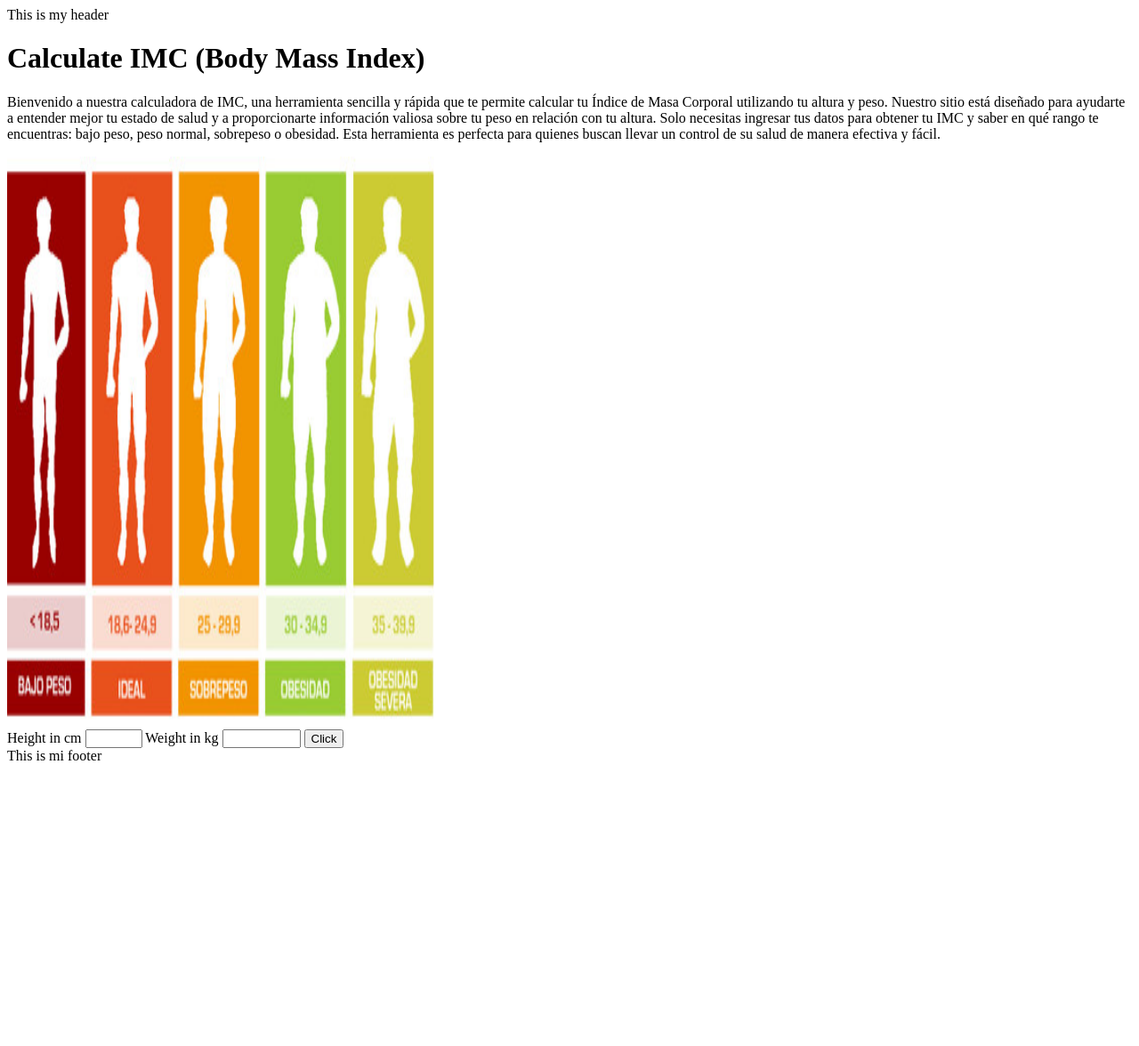
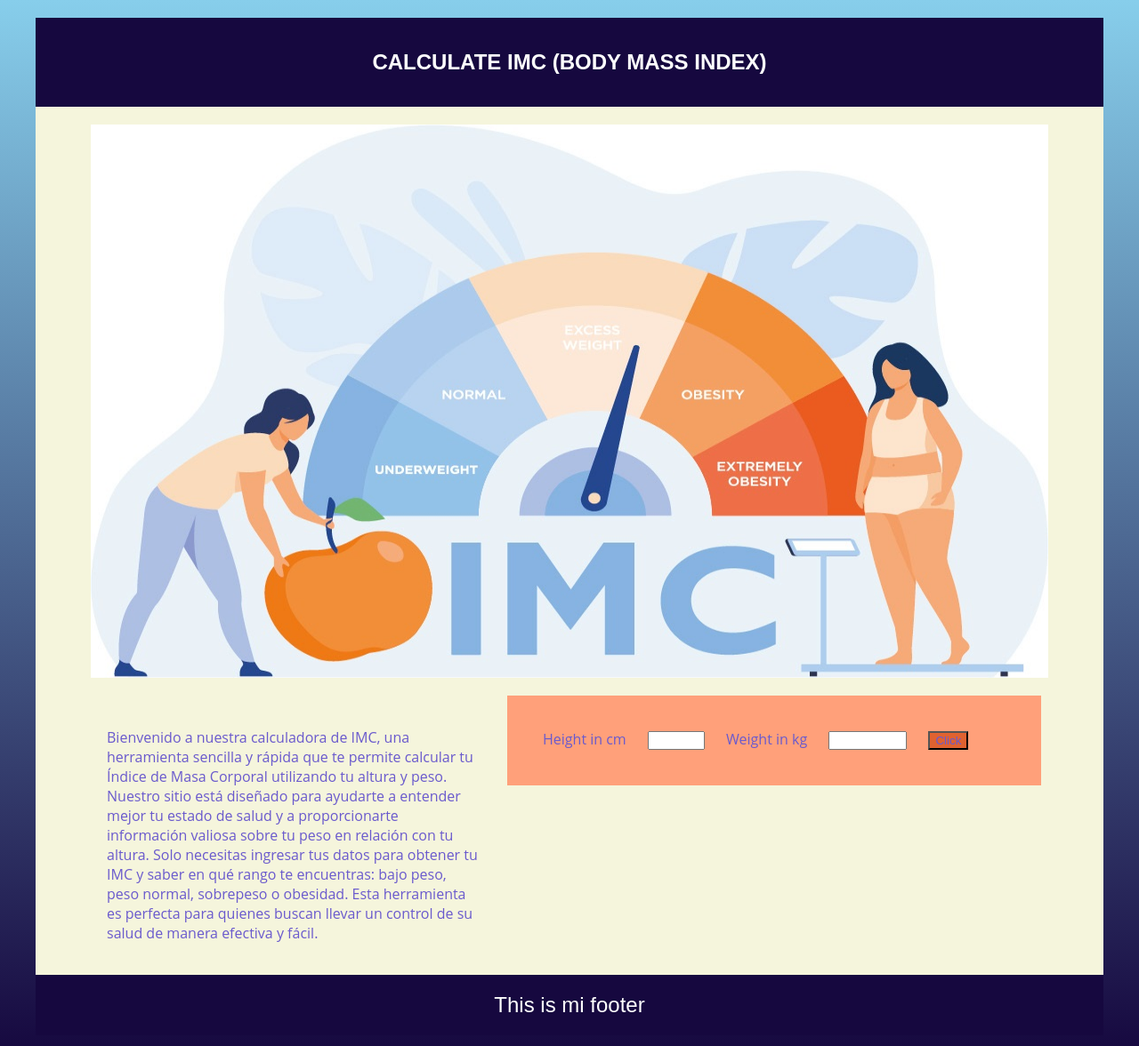
Before and after one commit to MSOR03/CalculatorIMC, a plain HTML site: page index.html in a window 1280 px wide. Shown: the whole page at 89% size. Before the commit the page ends 867 px from the top, so only its background shows below. Drawn offline with Linux system fonts and the light colour scheme.

Commit message:
I improved desing

```diff
--- a/index.html
+++ b/index.html
@@ -6,30 +6,47 @@
     <title>IMC</title>
     <meta charset="UTF-8">
     <meta name="viewport" content="width=device-width, initial-scale=1.0">
+    <link rel="stylesheet" href="style.css">
+
 </head>
 
 <body>
-    <header class="myheader">
-        This is my header
+    <div class="container-header">
+        <header>
+            <h1 class="title">CALCULATE IMC (BODY MASS INDEX)</h1>
         </header>
-    <div>
-        <main>
-            <h1 class="title">Calculate IMC (Body Mass Index)</h1>
+    </div>
 
-            <p class="description">Bienvenido a nuestra calculadora de IMC, una herramienta sencilla y rápida que te
+    <div class="container-main">
+        <img src="Images\back2.jpg" alt="Missing picture" height="622" width="1076" class="center-image"></img>
+    </div>
+    <div class="container">
+        <div class="column1">
+            <p class="description">Bienvenido a nuestra calculadora de IMC, una herramienta sencilla y rápida
+                que te
                 permite
-                calcular tu Índice de Masa Corporal utilizando tu altura y peso. Nuestro sitio está diseñado para
+                calcular tu Índice de Masa Corporal utilizando tu altura y peso. Nuestro sitio está diseñado
+                para
                 ayudarte a
-                entender mejor tu estado de salud y a proporcionarte información valiosa sobre tu peso en relación con
+                entender mejor tu estado de salud y a proporcionarte información valiosa sobre tu peso en
+                relación
+                con
                 tu
-                altura. Solo necesitas ingresar tus datos para obtener tu IMC y saber en qué rango te encuentras: bajo
+                altura. Solo necesitas ingresar tus datos para obtener tu IMC y saber en qué rango te
+                encuentras:
+                bajo
                 peso,
-                peso normal, sobrepeso o obesidad. Esta herramienta es perfecta para quienes buscan llevar un control de
+                peso normal, sobrepeso o obesidad. Esta herramienta es perfecta para quienes buscan llevar un
+                control de
                 su
                 salud de manera efectiva y fácil.</p>
 
-            <img src="Images\IMC.jpeg" alt="Missing picture" height="640" width="480"></img>
-        </main>
+
+
+
+        </div>
+        <div class="column2">
+            <div class="container-form">
                 <form class="form">
                     <label for="height">Height in cm</label>
                     <input type="number" id="height" step="0" min="1" max="300"></input>
@@ -37,12 +54,18 @@
                     <input type="number" id="weight" step="0.01" min="1" max="300"></input>
                     <button type="button" onclick="calculateIMC()">Click</button>
                 </form>
-
+            </div>
+        </div>
     </div>
 
-    <footer class="myfooter">
+
+
+
+    <div class="container-footer">
+        <footer>
             This is mi footer
         </footer>
+    </div>
 
 </body>
 <script src="script.js"></script>
--- /dev/null
+++ b/style.css
@@ -0,0 +1,107 @@
+
+body{
+    font-family: 'Open Sans', sans-serif;
+    font-size: 16px;
+    background: linear-gradient(to bottom, #87CEEB, #16083F);
+    margin: 0 auto;
+    max-width: 1200px;
+    padding: 20px;
+
+}
+.container-header{
+    background-color:#16083F;
+    padding: 20px;
+    font-family: 'Montserrat', sans-serif;
+    font-size: 24px;
+}
+
+header{
+
+    background-color: #16083F;
+}
+.title {
+    font-family: 'Montserrat', sans-serif;
+    font-size: 24px;
+    text-align: center;
+    color: #FFFFFF; /* Color inicial */
+    background-color: transparent;
+    position: relative;
+    animation: rgbColors 5s infinite; /* Animación de colores RGB */
+  }
+
+.container-main {
+    background-color: #F5F5DC;
+    padding: 20px;
+    justify-content: center;
+    align-items: center;
+
+}
+
+.container-form {
+    background-color: #FFA07A;
+    padding: 20px;
+
+  }
+
+
+label{
+    background-color: transparent;
+    color: #6A5ACD;
+}
+
+button{
+    color: #6A5ACD;
+    background-color: #e06230;
+}
+
+
+
+img{
+    justify-content: center;
+}
+
+.center-image {
+    display: block;
+    margin: 0 auto;
+}
+
+
+p{
+    color: #6A5ACD;
+}
+
+.container{
+    display: flex;
+    background-color: #F5F5DC;
+    justify-content: center;
+
+}
+
+.column1{
+    width: 35%;
+    margin: 0 10px;
+}
+
+.column2{
+    width: 50%;
+    margin: 0 10px;
+}
+
+.column1,.column2 label{
+    margin: 20px;
+}
+.column1,.column2 button{
+    margin: 20px;
+}
+
+.container-footer{
+    background-color: #16083F;
+    padding: 20px;
+}
+footer{
+    color: #FFFFFF;
+    background-color: transparent;
+    text-align: center;
+    font-family: 'Montserrat', sans-serif;
+    font-size: 24px;
+}
```
Also changed, not shown: Images/back2.jpg (added). Lines whose indentation alone changed are shown as unchanged.
